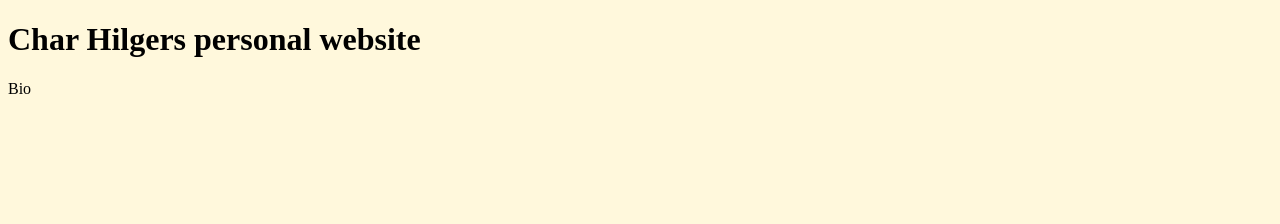
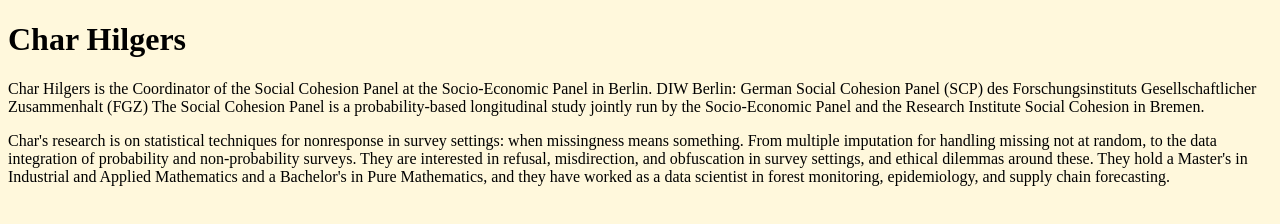
Before and after one commit to char-hilgers/Personal-Website, a plain HTML site: page index.html in a window 1280 px wide. Drawn offline with Linux system fonts and the light colour scheme.

Commit message:
Edited bio

```diff
--- a/index.html
+++ b/index.html
@@ -6,10 +6,11 @@
   </head>
   <body style="background-color:cornsilk;">
     <header>
-    <h1> Char Hilgers personal website</h1>
+    <h1> Char Hilgers</h1>
     </header>
     <main>
-    <p>Bio</p>
+    <p>Char Hilgers is the Coordinator of the Social Cohesion Panel at the Socio-Economic Panel in Berlin. DIW Berlin: German Social Cohesion Panel (SCP) des Forschungsinstituts Gesellschaftlicher Zusammenhalt (FGZ) The Social Cohesion Panel is a probability-based longitudinal study jointly run by the Socio-Economic Panel and the Research Institute Social Cohesion in Bremen.</p>
+    <p>Char's research is on statistical techniques for nonresponse in survey settings: when missingness means something. From multiple imputation for handling missing not at random, to the data integration of probability and non-probability surveys. They are interested in refusal, misdirection, and obfuscation in survey settings, and ethical dilemmas around these. They hold a Master's in Industrial and Applied Mathematics and a Bachelor's in Pure Mathematics, and they have worked as a data scientist in forest monitoring, epidemiology, and supply chain forecasting.</p>
     </main>
     <footer></footer>
   </body>
```
